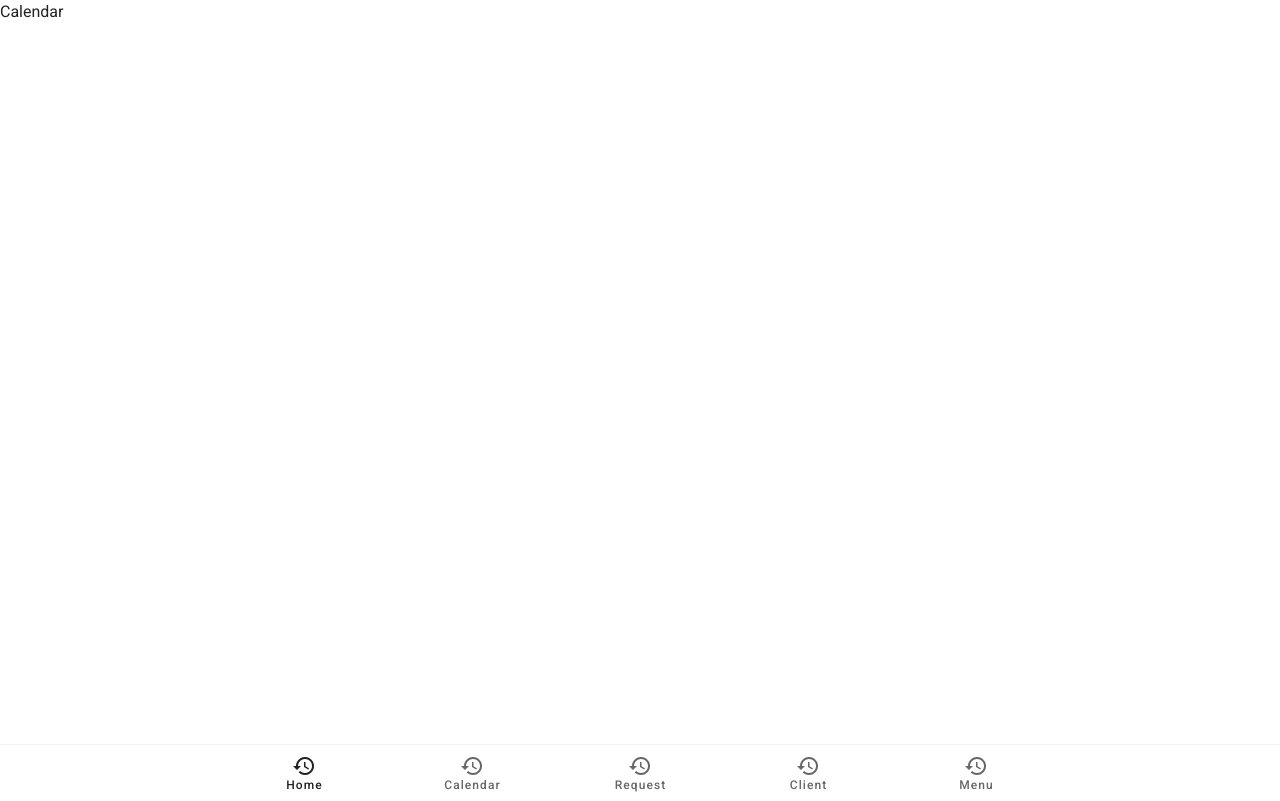
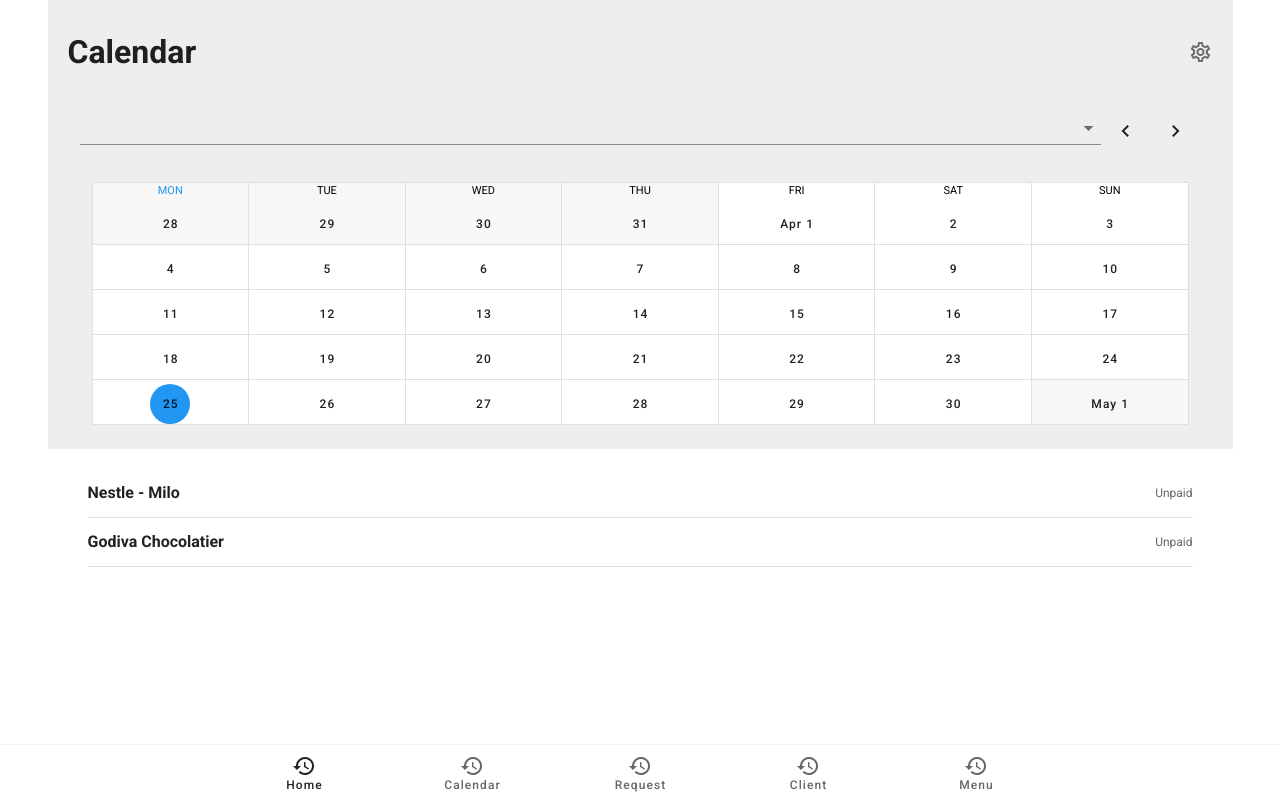
Before and after one commit to afiqsazlan/yezza-calendar, a Vue app: page /calendar in a window 1280 px wide. Built offline with nearby package versions, Linux system fonts and the light colour scheme.

Commit message:
Implemented base layout for Calendar page

```diff
--- a/src/App.vue
+++ b/src/App.vue
@@ -1,7 +1,7 @@
 <template>
   <v-app>
     <v-main>
-      <router-view/>
+        <router-view/>
     </v-main>
     <BottomNav></BottomNav>
   </v-app>
@@ -10,6 +10,7 @@
 <script>
 
 import BottomNav from "@/layout/BottomNav";
+
 export default {
   name: 'App',
   components: {BottomNav}
--- /dev/null
+++ b/src/components/Calendar.vue
@@ -0,0 +1,39 @@
+<template>
+  <v-container>
+    <v-row class="align-center mb-4">
+      <v-select></v-select>
+      <v-btn text small>
+        <v-icon>mdi-chevron-left</v-icon>
+      </v-btn>
+      <v-btn text small>
+        <v-icon>mdi-chevron-right</v-icon>
+      </v-btn>
+    </v-row>
+    <v-sheet>
+      <v-calendar
+          ref="calendar"
+          v-model="selectedDate"
+          :weekdays="weekdaysFormat"
+          type="month"
+          color="blue"
+      ></v-calendar>
+    </v-sheet>
+  </v-container>
+
+</template>
+
+<script>
+export default {
+  name: "Calendar",
+  data() {
+    return {
+      selectedDate: null,
+      weekdaysFormat: [1, 2, 3, 4, 5, 6, 0]
+    }
+  }
+}
+</script>
+
+<style scoped>
+
+</style>
--- /dev/null
+++ b/src/layout/AppLayout.vue
@@ -0,0 +1,31 @@
+<template>
+  <v-container class="px-8 pt-10">
+
+    <v-row class="align-center justify-space-between">
+      <h1>
+        {{ pageTitle }}
+      </h1>
+      <slot name="upperRightCorner"></slot>
+    </v-row>
+
+    <div class="pt-6">
+      <slot></slot>
+    </div>
+  </v-container>
+</template>
+
+<script>
+export default {
+  name: "AppLayout",
+  props: {
+    pageTitle: {
+      type: String,
+      required: false
+    }
+  }
+}
+</script>
+
+<style scoped>
+
+</style>
--- a/src/layout/BottomNav.vue
+++ b/src/layout/BottomNav.vue
@@ -9,6 +9,7 @@
            v-on:click="$router.push(link.route)"
            text
            :value="link.label"
+           class="fill-height"
     >
       <span>
          {{ link.label }}
--- a/src/views/CalendarView.vue
+++ b/src/views/CalendarView.vue
@@ -1,11 +1,65 @@
 <template>
-  <div>
-    Calendar
-  </div>
+  <v-container class="px-0 pt-0">
+    <v-container class=" px-8 pt-10 grey lighten-3">
+
+      <v-row class="align-center justify-space-between pb-8">
+        <h1>
+          Calendar
+        </h1>
+        <v-icon>mdi-cog-outline</v-icon>
+      </v-row>
+
+      <Calendar></Calendar>
+    </v-container>
+    <v-container class="px-10">
+      <v-list>
+        <template v-for="(item,index) in items">
+
+          <v-list-item-group :key="index">
+            <v-list-item class="px-0">
+              <v-list-item-content>
+                <v-list-item-title class="font-weight-bold" v-text="item.name"></v-list-item-title>
+              </v-list-item-content>
+              <v-list-item-action>
+                <v-list-item-action-text>
+                  {{ item.isPaid ? 'Paid' : 'Unpaid' }}
+                </v-list-item-action-text>
+              </v-list-item-action>
+            </v-list-item>
+          </v-list-item-group>
+          <v-divider :key="index"
+          ></v-divider>
+        </template>
+
+      </v-list>
+    </v-container>
+  </v-container>
+
+
 </template>
 
 <script>
+import AppLayout from "@/layout/AppLayout";
+import Calendar from "@/components/Calendar";
+
 export default {
-  name: "CalendarView"
+  name: "CalendarView",
+  data() {
+    return {
+      items: [
+        {
+          id: 1,
+          name: 'Nestle - Milo',
+          isPaid: false
+        },
+        {
+          id: 2,
+          name: 'Godiva Chocolatier',
+          isPaid: false
+        }
+      ]
+    }
+  },
+  components: {Calendar, AppLayout}
 }
 </script>
```
